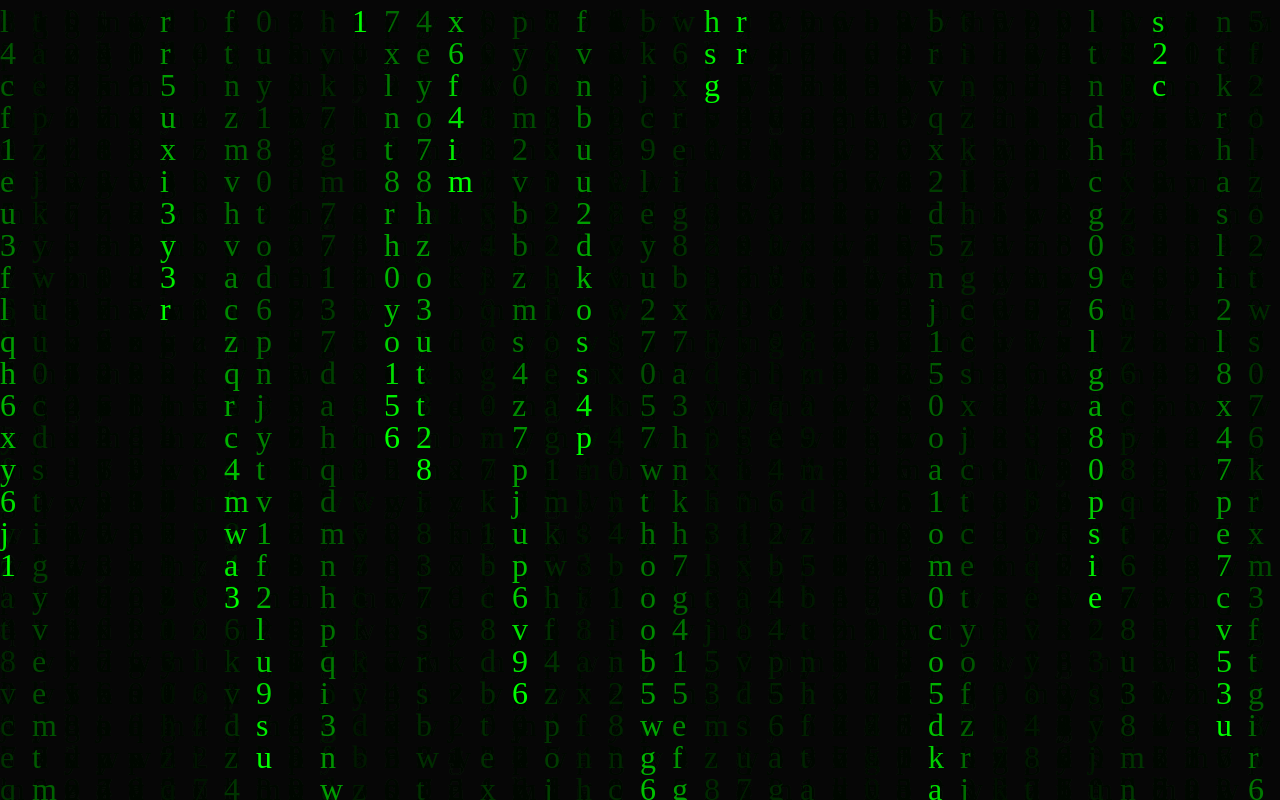
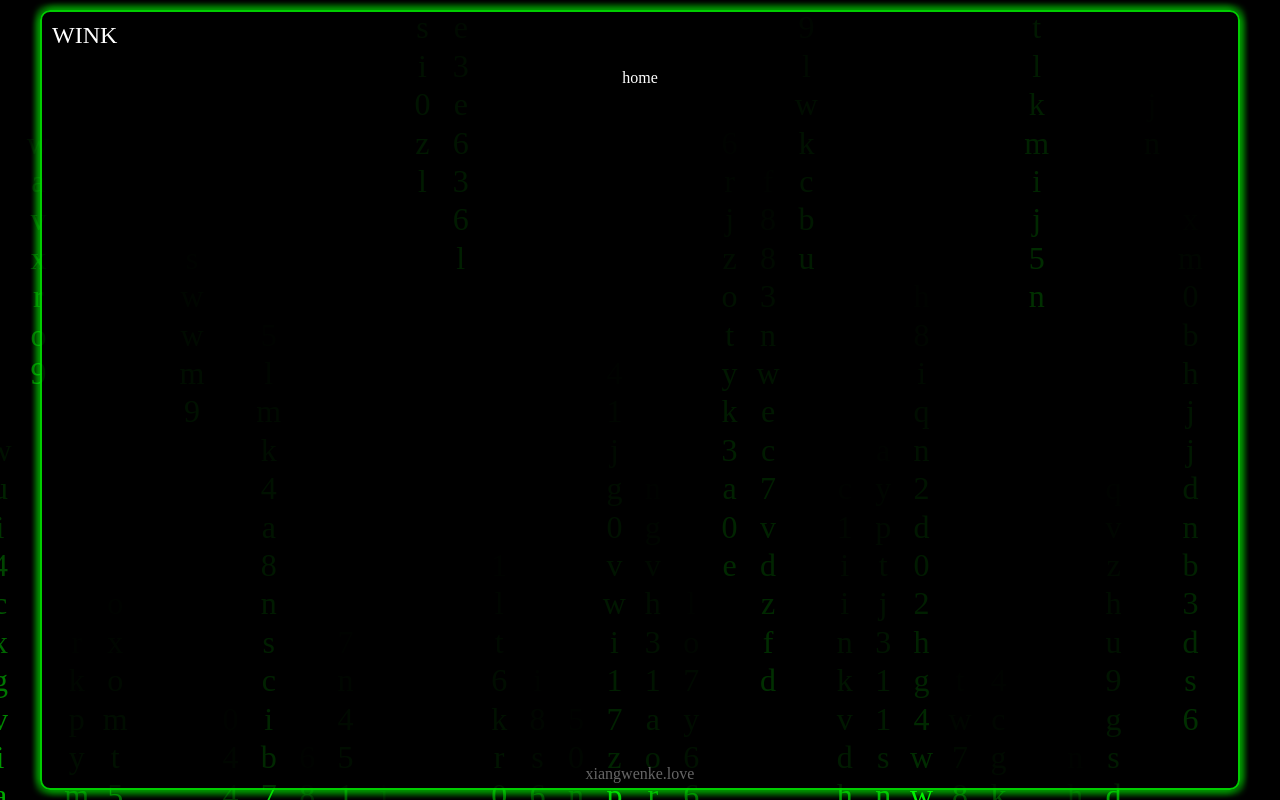
Before and after one commit to x-wink/fullstack-template, a Vue app in the folder apps/client/: page /home in a window 1280 px wide. Built offline with nearby package versions, Linux system fonts and the light colour scheme.

Commit message:
feat: layout

```diff
--- a/apps/client/src/App.vue
+++ b/apps/client/src/App.vue
@@ -1,10 +1,22 @@
 <template>
-    <Suspense>
-        <router-view />
-    </Suspense>
+    <code-rain background style="font-size: 2em" />
+    <section class="layout">
+        <header class="header">WINK</header>
+        <main class="content">
+            <aside class="aside"></aside>
+            <section class="container">
+                <Suspense>
+                    <router-view />
+                </Suspense>
+            </section>
+        </main>
+        <footer class="footer">xiangwenke.love</footer>
+    </section>
 </template>
 
-<script setup lang="ts"></script>
+<script setup lang="ts">
+    import CodeRain from '@/components/code-rain.vue';
+</script>
 
 <style lang="less">
     :root {
@@ -16,18 +28,58 @@
     body {
         width: 100%;
         height: 100%;
+        color: white;
+        background-color: black;
     }
 
     #app {
         width: 100%;
         height: 100%;
+        > .layout {
+            width: 100%;
+            height: calc(100% - 20px);
+            max-width: 1200px;
+            margin: auto;
+            transform: translateY(10px);
+            border: 2px solid rgba(0, 255, 0, 0.8);
+            border-radius: 10px;
+            background: rgba(0, 0, 0, 0.8);
+            overflow: hidden;
+            @shadow-color: rgba(0, 255, 0, 0.2);
+            @shadow-size: 5px;
+            box-shadow: @shadow-size 0 @shadow-size @shadow-color, @shadow-size @shadow-size @shadow-size @shadow-color,
+                -@shadow-size 0 @shadow-size @shadow-color, -@shadow-size -@shadow-size @shadow-size @shadow-color,
+                0 @shadow-size @shadow-size @shadow-color, -@shadow-size @shadow-size @shadow-size @shadow-color,
+                0 -@shadow-size @shadow-size @shadow-color, @shadow-size -@shadow-size @shadow-size @shadow-color;
 
-        > .container {
-            width: 100%;
-            height: 100%;
             display: flex;
             flex-direction: column;
-            align-items: center;
+            > .header {
+                padding: 10px;
+                font-size: 1.5em;
+            }
+            > .content {
+                flex: 1;
+                display: flex;
+                > aside {
+                    max-width: 200px;
+                    &:not(:empty) {
+                        border-right: 2px dashed #333;
+                    }
+                }
+                > .container {
+                    flex: 1;
+                    display: flex;
+                    flex-direction: column;
+                    align-items: center;
+                    padding: 10px;
+                }
+            }
+            > .footer {
+                padding: 5px;
+                text-align: center;
+                color: #666;
+            }
         }
     }
 
--- a/apps/client/src/components/code-rain.vue
+++ b/apps/client/src/components/code-rain.vue
@@ -1,6 +1,6 @@
 <template>
     <!-- 组件效果会根据canvas的样式进行变化，如背景颜色，字体，颜色 -->
-    <canvas ref="refsCanvas" class="x-code-rain"></canvas>
+    <canvas ref="refsCanvas" class="x-code-rain" :class="{ '--background': props.background }"></canvas>
 </template>
 
 <script setup lang="ts">
@@ -20,11 +20,20 @@
              * 密集程度，数字越小下落越密集
              */
             density?: number;
+            /**
+             * 是否作为背景
+             */
+            background?: boolean;
+            /**
+             * 雨滴长度
+             */
+            length?: number;
         }>(),
         {
             charset: 'qwertyuiopasdfghjklzxcvbnm0123456789',
-            step: 10,
-            density: 20,
+            step: 100,
+            density: 15,
+            length: 15,
         }
     );
     const refsCanvas = ref<HTMLCanvasElement>();
@@ -38,16 +47,15 @@
         cvs.width = cvs.clientWidth * ratio;
         cvs.height = cvs.clientHeight * ratio;
         const style = getComputedStyle(cvs);
-        // 限制背景颜色透明度，不然没有渐隐效果
-        const [r, g, b, a = '1'] = style.backgroundColor.match(/[\d\\.]+/g)!;
-        const bgc = `rgba(${r},${g},${b},${Math.min(0.067, +a)})`;
         ctx.font = style.font;
-        const fontSize = Number(style.fontSize.replace('px', ''));
+        const fontSize = Number(style.fontSize.replace('px', '')) * 1.2;
         const cols = ~~(cvs.width / fontSize);
-        return { cvs, ctx, fontSize, backgroundColor: bgc, color: style.color, cols };
+        return { cvs, ctx, fontSize, backgroundColor: style.backgroundColor, color: style.color, cols };
     };
-    const random = (min: number, max: number) => Math.round(Math.random() * (max - min) + min);
+    const randomInt = (min: number, max: number) => Math.round(Math.random() * (max - min) + min);
+    const randomChar = () => props.charset[randomInt(0, props.charset.length - 1)];
     let cancelId = 0;
+    let data = [] as string[][];
     let position = [] as number[];
     onMounted(() => {
         let { cvs, ctx, backgroundColor, color, fontSize, cols } = init();
@@ -57,29 +65,46 @@
             color = res.color;
             fontSize = res.fontSize;
             cols = res.cols;
-            while (position.length < cols) {
-                position.push(0);
+            while (data.length < cols) {
+                data.push([]);
+                position.push(randomInt(-props.length, 0));
             }
             window.addEventListener('resize', update, { once: true });
         };
         window.addEventListener('resize', update, { once: true });
-        position = Array.from({ length: cols }, () => random(0, 100));
+        data = Array.from({ length: cols }, () =>
+            Array.from({ length: randomInt(0, props.length) }, () => randomChar())
+        );
+        position = Array.from({ length: cols }, () => randomInt(-props.length, props.length));
         let lasttime = 0;
         const render = (time = 0) => {
             cancelId = requestAnimationFrame(render);
             if (time - lasttime > props.step) {
                 lasttime = time;
+
+                ctx.clearRect(0, 0, cvs.width, cvs.height);
                 ctx.fillStyle = backgroundColor;
                 ctx.fillRect(0, 0, cvs.width, cvs.height);
+
                 ctx.fillStyle = color;
+                ctx.textAlign = 'center';
                 for (let i = 0; i < cols; i++) {
                     position[i]++;
-                    const char = props.charset[random(0, props.charset.length - 1)];
-                    const x = i * fontSize,
-                        y = position[i] * fontSize;
-                    ctx.fillText(char, x, y);
-                    if (y > cvs.height && random(1, props.density) > props.density - 1) {
-                        position[i] = 0;
+                    const col = data[i];
+                    if (col.length === props.length) {
+                        col.shift();
+                    }
+                    const char = props.charset[randomInt(0, props.charset.length - 1)];
+                    data[i].push(char);
+                    for (let offset = 0, len = data[i].length; offset < len; offset++) {
+                        ctx.globalAlpha = offset * (1 / props.length);
+                        const x = i * fontSize,
+                            y = (position[i] + offset) * fontSize;
+                        ctx.fillText(data[i][offset], x, y);
+                    }
+                    if (position[i] * fontSize > cvs.height && randomInt(1, props.density) > props.density / 2) {
+                        data[i] = Array.from({ length: randomInt(0, props.length) }, () => randomChar());
+                        position[i] = randomInt(-data[i].length, 0);
                     }
                 }
             }
@@ -98,6 +123,13 @@
         font-size: 1em;
         font-family: '微软雅黑';
         color: #0f0;
-        background-color: #00000011;
+        background-color: #000000;
+        &.--background {
+            pointer-events: none;
+            position: absolute;
+            z-index: 0;
+            left: 0;
+            top: 0;
+        }
     }
 </style>
--- a/apps/client/src/views/home.vue
+++ b/apps/client/src/views/home.vue
@@ -1,16 +1,7 @@
 <template>
-    <div class="container">
-        <code-rain style="font-size: 2em" />
-    </div>
+    <div>home</div>
 </template>
 
-<script setup lang="ts">
-    import CodeRain from '@/components/code-rain.vue';
-</script>
+<script setup lang="ts"></script>
 
-<style scoped lang="less">
-    .container {
-        width: 100%;
-        height: 100%;
-    }
-</style>
+<style scoped lang="less"></style>
```
